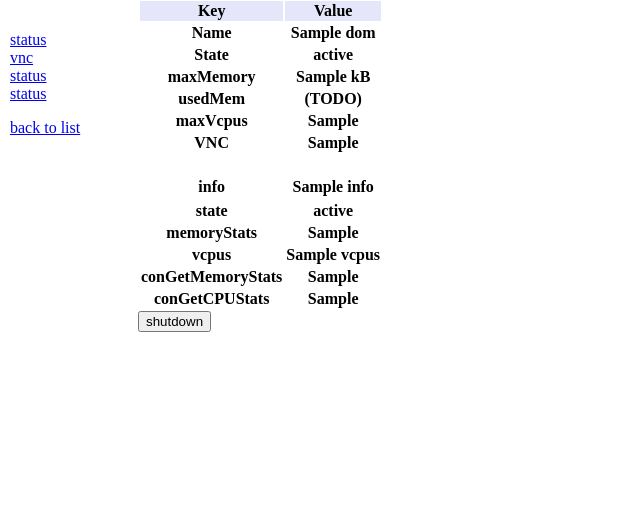
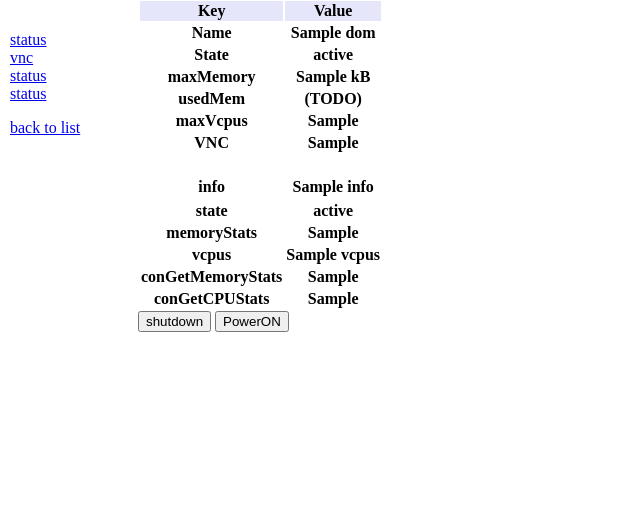
Before and after one commit to amiq11/cloud2014-A2, a Django app: template vmfront/vmmanager/template/vmmanager/status.html in a window 1280 px wide. Shown: the part 85-616 px from the top of the page, without its empty margins (0-640 px from the left). Run offline with Django 3.2, Linux system fonts and the light colour scheme; the template is opened without the code that fills it: most values are stand-ins (such as "Sample title", 1, 10 or a date in 2020); lists and menus that the app fills with data are empty.

Commit message:
起動されていない仮想マシンも表示されるように変更

```diff
--- a/vmfront/vmmanager/template/vmmanager/status.html
+++ b/vmfront/vmmanager/template/vmmanager/status.html
@@ -77,8 +77,10 @@
 </table>
 <form method="post" action="/vmmanager/status/{{dom.name}}/">
   <input type="hidden" name="shutdown" value="true">
+  <input type="hidden" name="PowerON" value="true">
   {% csrf_token %}
   <input type="submit" value="shutdown">
+  <input type="submit" value="PowerON">
 </form>
 <br/><br/><br/><br/><br/><br/><br/><br/><br/><br/>
 <br/><br/><br/><br/><br/><br/><br/><br/><br/><br/>
--- a/vmfront/vmmanager/views.py
+++ b/vmfront/vmmanager/views.py
@@ -13,6 +13,11 @@ def index(request):
     for name in con.listDefinedDomains():
         dom = con.lookupByName(name)
         vmdoms.append(dom)
+
+    for id in con.listDomainsID():
+        dom = con.lookupByID(id)
+        vmdoms.append(dom)
+
     return render_to_response('vmmanager/index.html',
                               {'vmdoms': vmdoms},
                               context_instance=RequestContext(request))
```
